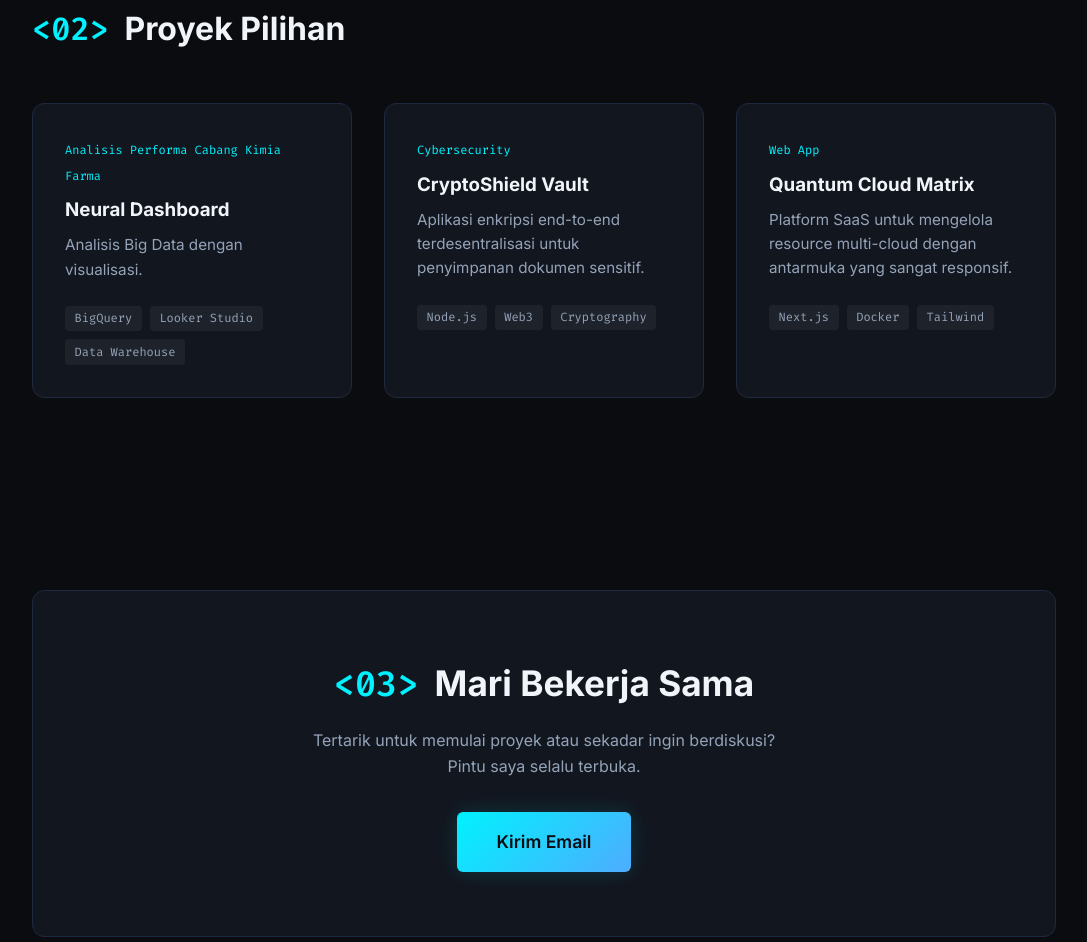
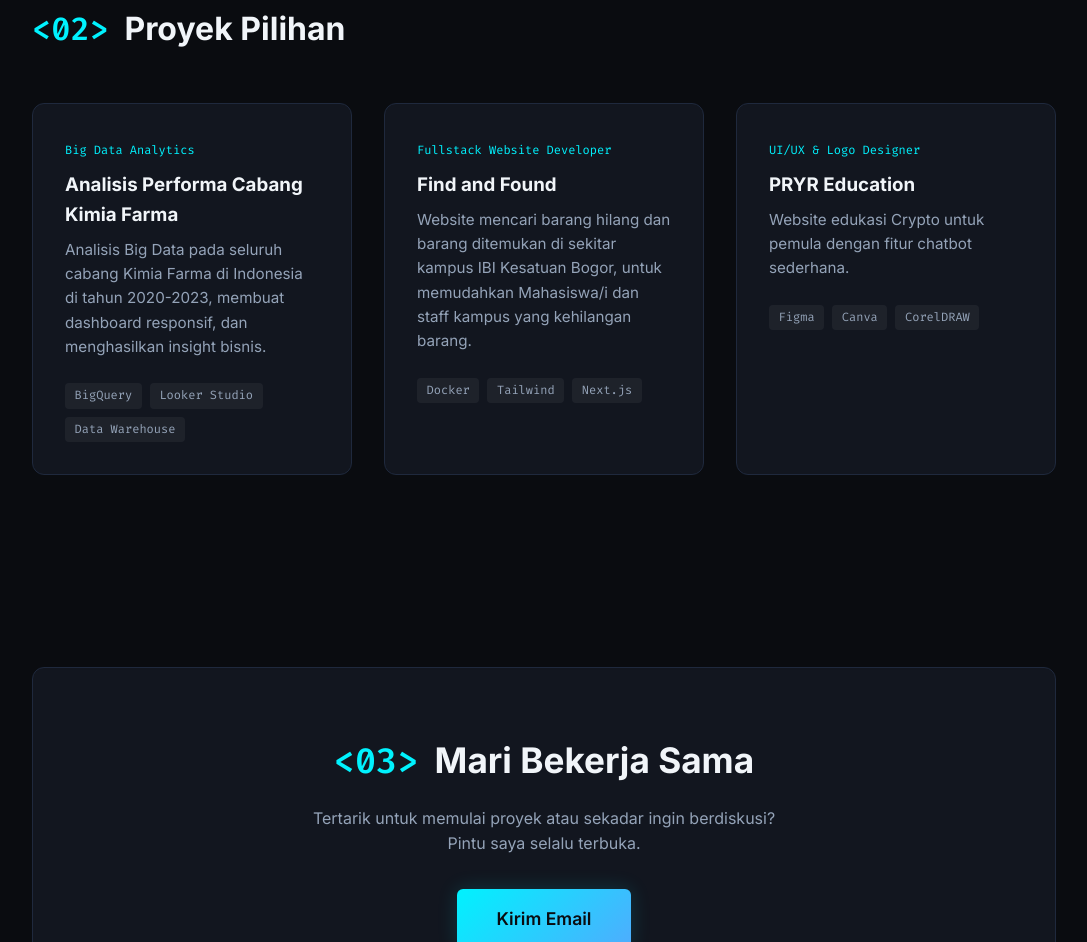
Before and after one commit to dzkraas/portofolio_website, a plain HTML site: page index.html in a window 1280 px wide. Shown: the part 1405-2347 px from the top of the page, without its empty margins (96-1183 px from the left). Drawn offline with Linux system fonts and the light colour scheme.

Commit message:
Update index.html

```diff
--- a/index.html
+++ b/index.html
@@ -71,10 +71,10 @@
             <!-- Project 1 -->
             <div class="card project-card">
                 <div class="project-header">
-                    <span class="project-tag">Analisis Performa Cabang Kimia Farma</span>
+                    <span class="project-tag">Big Data Analytics</span>
                 </div>
-                <h3>Neural Dashboard</h3>
-                <p>Analisis Big Data dengan visualisasi.</p>
+                <h3>Analisis Performa Cabang Kimia Farma</h3>
+                <p>Analisis Big Data pada seluruh cabang Kimia Farma di Indonesia di tahun 2020-2023, membuat dashboard responsif, dan menghasilkan insight bisnis.</p>
 
                 <div class="tech-tags">
                     <span>BigQuery</span>
@@ -86,28 +86,28 @@
             <!-- Project 2 -->
             <div class="card project-card">
                 <div class="project-header">
-                    <span class="project-tag">Cybersecurity</span>
+                    <span class="project-tag">Fullstack Website Developer</span>
                 </div>
-                <h3>CryptoShield Vault</h3>
-                <p>Aplikasi enkripsi end-to-end terdesentralisasi untuk penyimpanan dokumen sensitif.</p>
+                <h3>Find and Found</h3>
+                <p>Website mencari barang hilang dan barang ditemukan di sekitar kampus IBI Kesatuan Bogor, untuk memudahkan Mahasiswa/i dan staff kampus yang kehilangan barang.</p>
                 <div class="tech-tags">
-                    <span>Node.js</span>
-                    <span>Web3</span>
-                    <span>Cryptography</span>
+                    <span>Docker</span>
+                    <span>Tailwind</span>
+                    <span>Next.js</span>
                 </div>
             </div>
 
             <!-- Project 3 -->
             <div class="card project-card">
                 <div class="project-header">
-                    <span class="project-tag">Web App</span>
+                    <span class="project-tag">UI/UX & Logo Designer</span>
                 </div>
-                <h3>Quantum Cloud Matrix</h3>
-                <p>Platform SaaS untuk mengelola resource multi-cloud dengan antarmuka yang sangat responsif.</p>
+                <h3>PRYR Education</h3>
+                <p>Website edukasi Crypto untuk pemula dengan fitur chatbot sederhana.</p>
                 <div class="tech-tags">
-                    <span>Next.js</span>
-                    <span>Docker</span>
-                    <span>Tailwind</span>
+                    <span>Figma</span>
+                    <span>Canva</span>
+                    <span>CorelDRAW</span>
                 </div>
             </div>
         </div>
```
